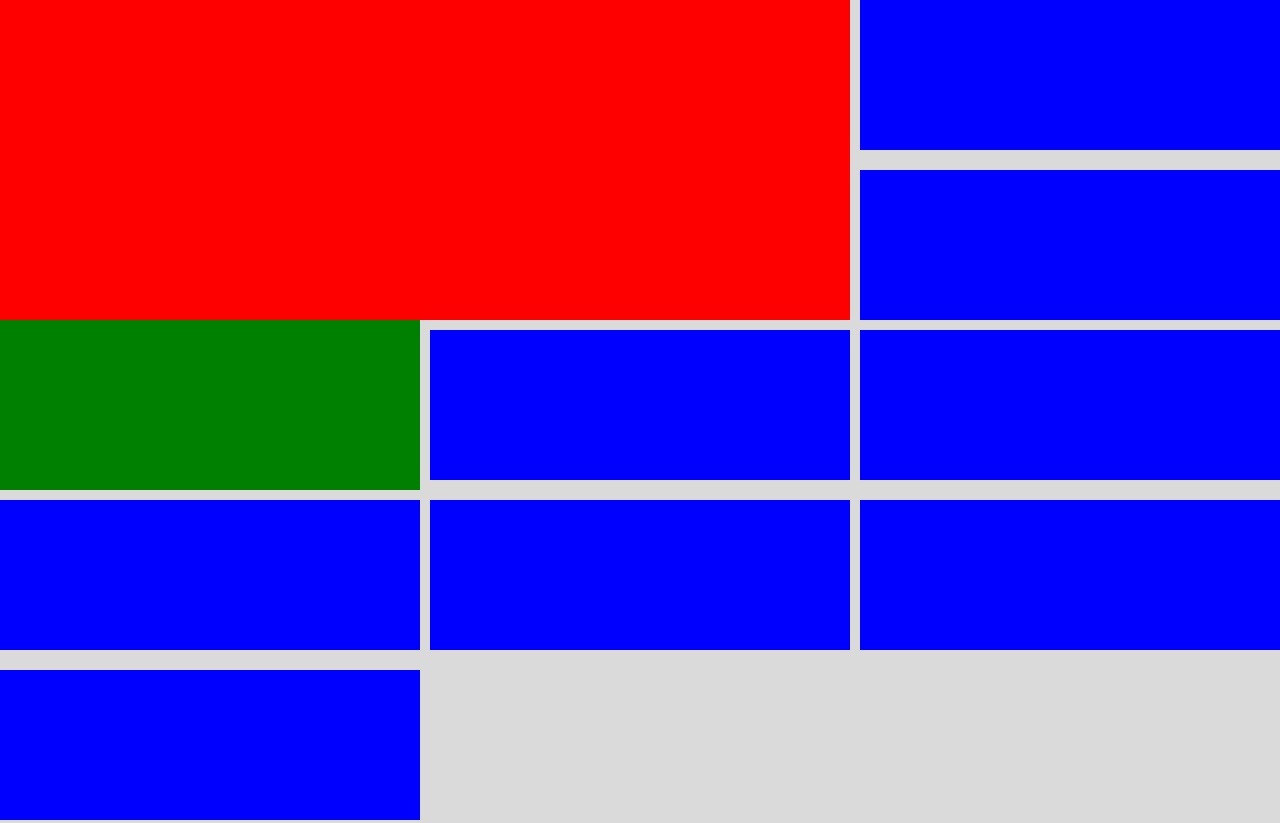
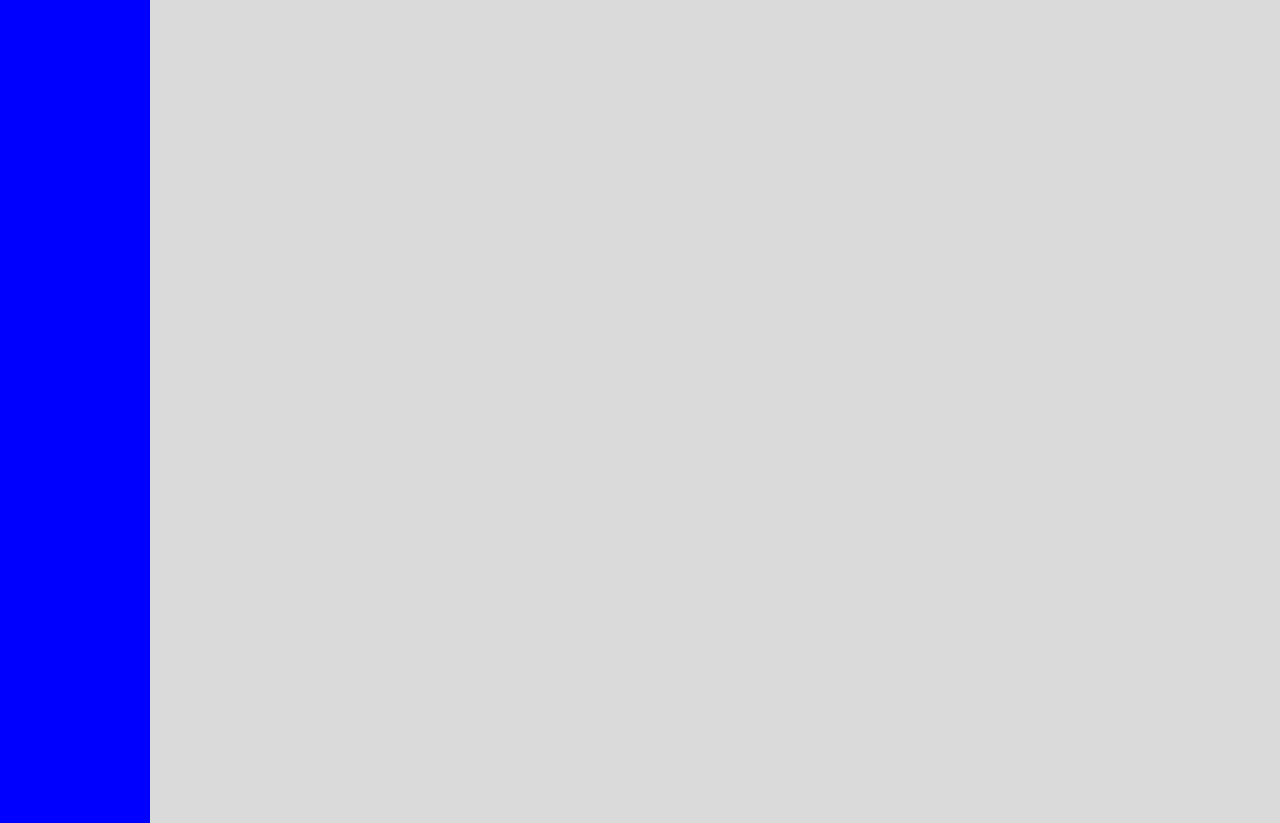
Before and after one commit to kevinccbsg/pwa-workbox-talk, a plain HTML site: page index.html in a window 1280 px wide. Shown: the top 823 px of the page. Drawn offline with Linux system fonts and the light colour scheme.

Commit message:
Exercise refactor

```diff
--- a/css/style.css
+++ b/css/style.css
@@ -7,25 +7,20 @@ body {
 .box {
 	background-color: blue;
 	height: 150px;
-	width: 100%;
+	width: 150px;
 }
 
 .container {
-	display: grid;
-	grid-template-columns: repeat(3, 1fr);
-	grid-template-rows: 20vh 1fr 20vh 20vh;
-	grid-gap: 10px;
-	height: 100vh;
+
+
 }
 
 .red-box {
 	background-color: red;
-	grid-column: 1 / 3;
-	grid-row: 1 / 3;
+
 }
 
 .green-box {
 	background-color: green;
-	grid-column: 1 / 2;
-	grid-row: 2 / 4;
+
 }
--- a/index.html
+++ b/index.html
@@ -8,7 +8,6 @@
 	</head>
 	<body>
 		<div class="container">
-			<div class="green-box"></div>
 			<div class="box"></div>
 			<div class="box"></div>
 			<div class="box"></div>
@@ -16,7 +15,8 @@
 			<div class="box"></div>
 			<div class="box"></div>
 			<div class="box"></div>
-			<div class="red-box"></div>
+			<div class="box"></div>
+			<div class="box"></div>
 			<div class="box"></div>
 		</div>
 	</body>
```
